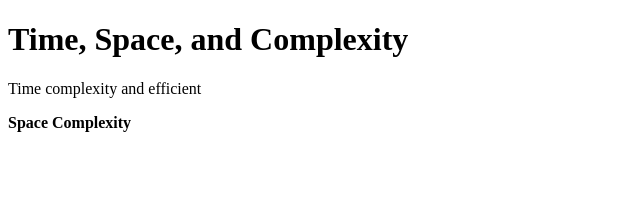
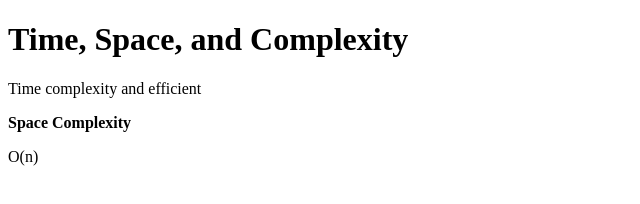
Before and after one commit to acciojob/time-and-space-complexity-adarsh1511, a website: page main.html in a window 1280 px wide. Shown: the full height of the page, 0-640 px from the left. Drawn offline with Linux system fonts and the light colour scheme.

Commit message:
created a submission

```diff
--- a/main.html
+++ b/main.html
@@ -17,6 +17,7 @@
 <h1> Time, Space, and Complexity </h1>
 	<p> Time complexity and efficient</p>
 	<p> <b>Space Complexity</b></p>
+	<p>O(n)</p>
 </body>
 
 </html>
```
